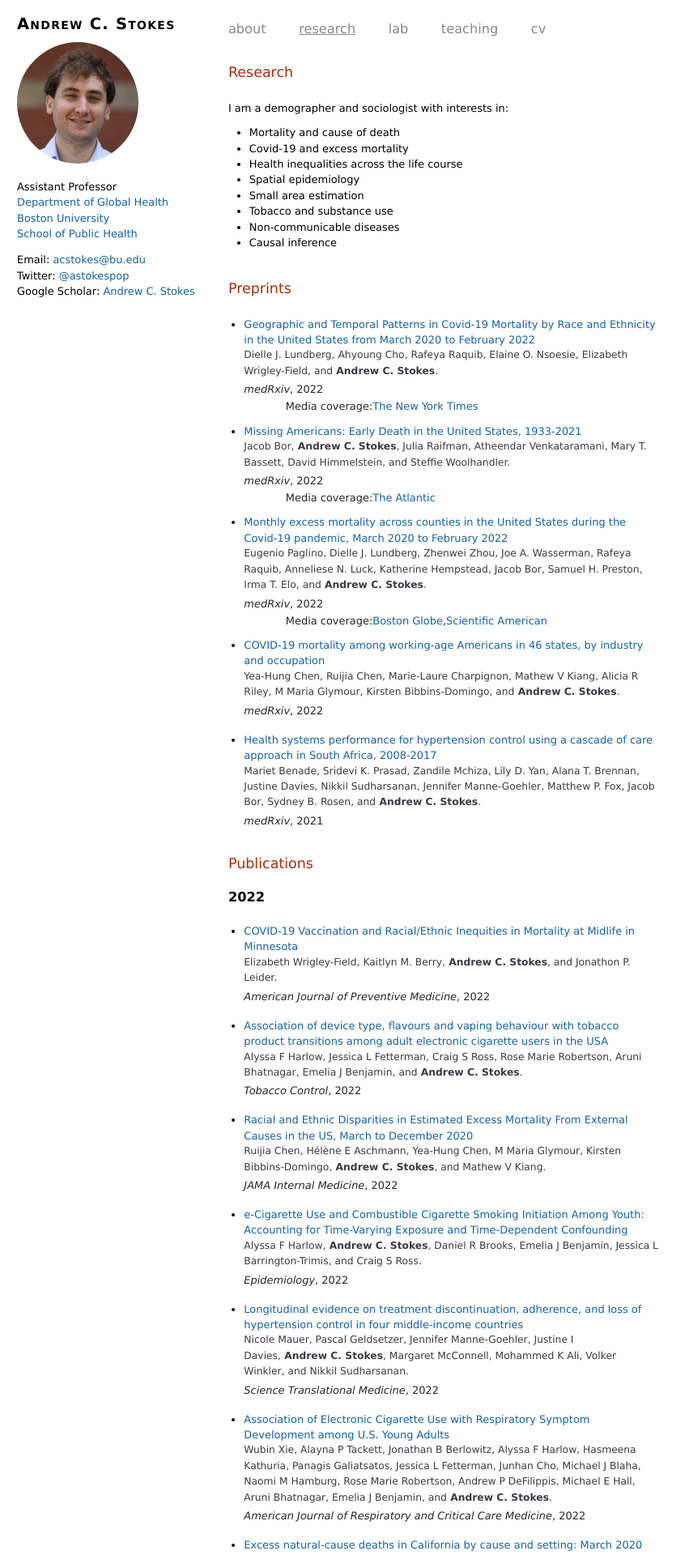
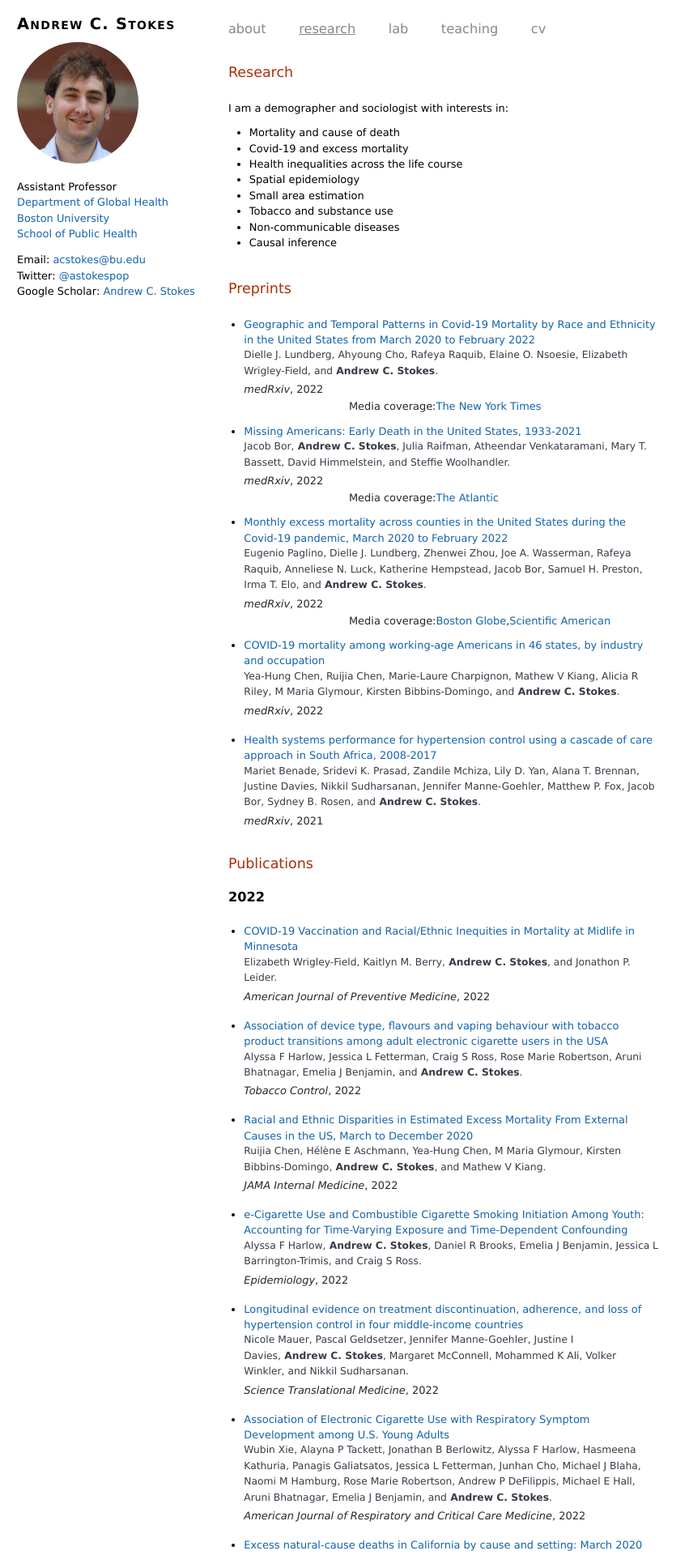
Before and after one commit to Aykerimm/andrew-profile, a Jekyll site: the page built from researches.html, in a window 1280 px wide. Shown: the top 1920 px of the page at 81% size, without its empty margins (0-851 px from the left). Built offline with Jekyll 4.4.1, drawn with Linux system fonts in a browser that asks for light colours.

Commit message:
added indentation

```diff
--- a/_sass/researches.scss
+++ b/_sass/researches.scss
@@ -45,7 +45,7 @@
 
 .research__meta-media-coverage {
     line-height: 1.2em;
-    text-indent: 10%;
+    padding-left: 10em;
 }
 
 // .research__meta-media-link {
```
